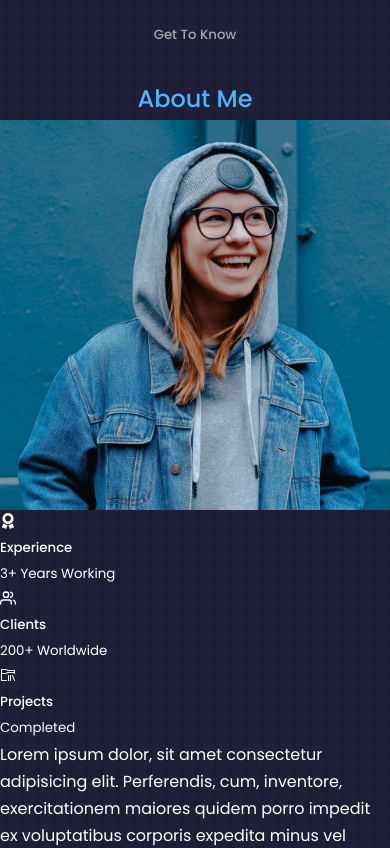
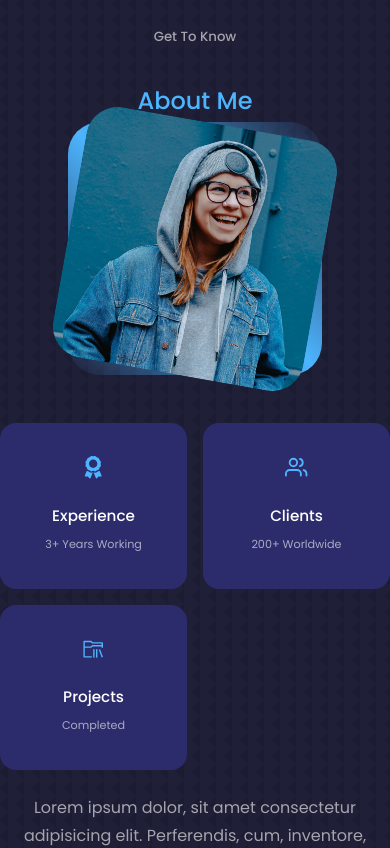
Before and after one commit to szrokmn/my_portfolio-react, a React (Create React App) app: page / in a window 390 px wide. Shown: the part 820-1668 px from the top of the page. Built offline with nearby package versions, Linux system fonts and the light colour scheme; a web font is replaced by a local one.

Commit message:
About css finished

```diff
--- a/src/components/about/About.css
+++ b/src/components/about/About.css
@@ -0,0 +1,101 @@
+.about__container{
+    display: grid;
+    grid-template-columns: 35% 50%;
+    gap: 15%;
+}
+
+.about__me{
+    width: 100%;
+    aspect-ratio: 1/1;
+    border-radius: 2rem;
+    background: linear-gradient(45deg, transparent, var(--color-primary), transparent);
+    display: grid;
+    place-items: center;
+}
+
+.about__me-image{
+    border-radius: 2rem;
+    overflow: hidden;
+    transform: rotate(10deg);
+    transition: var(--transition);
+}
+
+.about__me-image:hover{
+    transform: rotate(0);
+}
+
+.about__cards{
+    display: grid;
+    grid-template-columns: repeat(3, 1fr);
+    gap: 1.5rem;
+}
+
+.about__card {
+    background: var(--color-bg-variant);
+    border: 1px solid transparent;
+    border-radius: 1rem;
+    padding: 2rem;
+    text-align: center;
+    transition: var(--transition);
+}
+
+.about__card:hover{
+    background: transparent;
+    border-color: var(--color-primary-variant);
+    cursor: default;
+}
+
+.about__icon{
+    color: var(--color-primary);
+    font-size: 1.4rem;
+    margin-bottom: 1rem;
+}
+
+.about__card h5{
+    font-size: 0.95rem;
+}
+
+.about__card small{
+    font-size: 0.7rem;
+    color: var(--color-light);
+}
+
+.about__content p {
+    margin: 2rem 0 2.6rem;
+    color: var(--color-light);
+}
+
+/*=========MEDIA QUERIES(MEDIUM DEVICES)==========*/
+
+@media screen and (max-width:1024px) {
+ .about__container{
+    grid-template-columns: 1fr;
+    gap: 0;
+ }
+ .about__me{
+    width: 50%;
+    margin: 2rem auto 4rem;
+ }
+ .about__content p{
+    margin: 1rem 0 1.5rem;
+ }
+}
+
+/*=========MEDIA QUERIES(SMALL DEVICES)==========*/
+
+@media screen and (max-width:600px) {
+   .about__me{
+    width: 65%;
+    margin:0 auto 3rem;
+   }
+   .about__cards{
+    grid-template-columns: 1fr 1fr;
+    gap: 1rem;
+   }
+   .about__content {
+    text-align: center;
+   }
+   .about__content p{
+    margin: 1.5rem 0;
+   }
+}
--- a/src/components/about/About.jsx
+++ b/src/components/about/About.jsx
@@ -16,7 +16,7 @@
             <img src={ME} alt="About Image" />
           </div>
         </div>
-      <div className="about__contetnt">
+      <div className="about__content">
 
         <div className="about__cards">
           <article className="about__card">
@@ -24,17 +24,13 @@
             <h5>Experience</h5>
             <small>3+ Years Working</small>
           </article>
-        </div>
 
-        <div className="about__cards">
           <article className="about__card">
             <FiUsers className='about__icon'/>
             <h5>Clients</h5>
             <small>200+ Worldwide</small>
           </article>
-        </div>
 
-        <div className="about__cards">
           <article className="about__card">
             <VscFolderLibrary className='about__icon'/>
             <h5>Projects</h5>
--- a/src/components/nav/Nav.css
+++ b/src/components/nav/Nav.css
@@ -24,7 +24,6 @@
 }
 
 nav a:hover{
-
     background: rgba(0,0,0,0.3);
 }
 
--- a/src/index.css
+++ b/src/index.css
@@ -87,7 +87,7 @@
     padding: 0.75rem 1.2rem;
     border-radius: 0.4rem;
     cursor: pointer;
-    border: 1px solid var(--transition);
+    border: 1px solid var(--color-primary);
 }
 
 .btn:hover{
```
